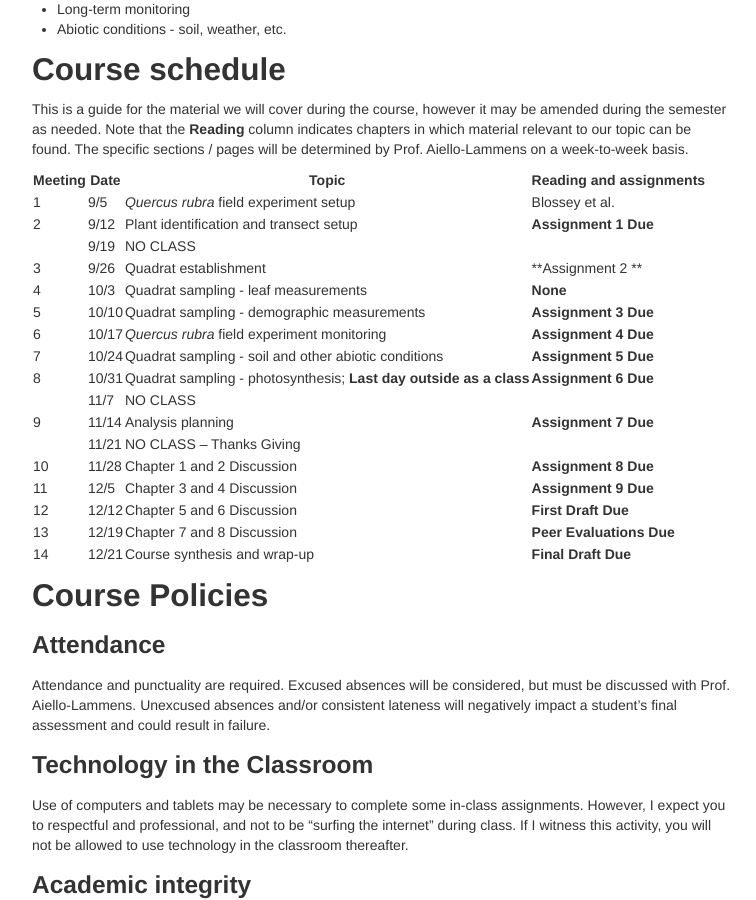
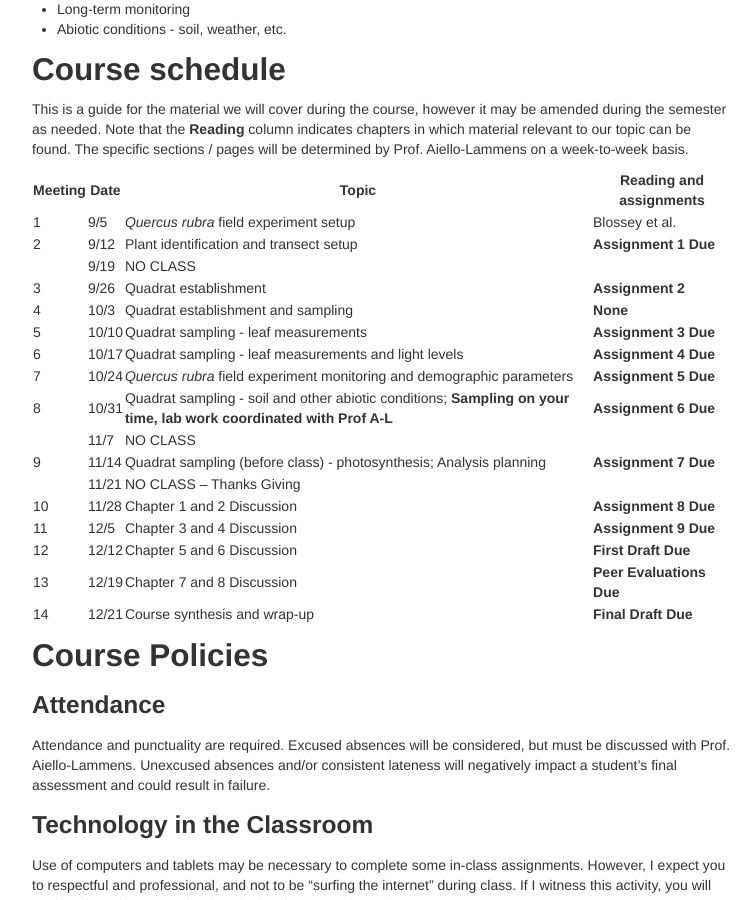
Before and after one commit to mlammens/ENS-511-Plant-Ecology, a Jekyll site: the page built from pages/syllabus.md, in a window 1280 px wide and 900 px high, scrolled down 2243 px. Shown: the whole window, without its empty margins (258-1014 px from the left). Built offline with Jekyll 4.4.1, drawn with Linux system fonts in a browser that asks for light colours.

Commit message:
Updates to the syllabus

```diff
--- a/pages/syllabus.md
+++ b/pages/syllabus.md
@@ -155,14 +155,14 @@ on a week-to-week basis.
 |1 |9/5 |*Quercus rubra* field experiment setup |Blossey et al.|
 |2 |9/12 |Plant identification and transect setup |**Assignment 1 Due**|
 | |9/19 |NO CLASS | |
-|3 |9/26 |Quadrat establishment |**Assignment 2 **|
-|4 |10/3 |Quadrat sampling - leaf measurements |**None**|
-|5 |10/10 |Quadrat sampling - demographic measurements |**Assignment 3 Due**|
-|6 |10/17 |*Quercus rubra* field experiment monitoring |**Assignment 4 Due** |
-|7 |10/24 |Quadrat sampling - soil and other abiotic conditions |**Assignment 5 Due**|
-|8 |10/31 |Quadrat sampling - photosynthesis;  **Last day outside as a class** |**Assignment 6 Due**|
+|3 |9/26 |Quadrat establishment |**Assignment 2**|
+|4 |10/3 |Quadrat establishment and sampling |**None**|
+|5 |10/10 |Quadrat sampling - leaf measurements |**Assignment 3 Due**|
+|6 |10/17 |Quadrat sampling - leaf measurements and light levels |**Assignment 4 Due** |
+|7 |10/24 |*Quercus rubra* field experiment monitoring and demographic parameters |**Assignment 5 Due**|
+|8 |10/31 |Quadrat sampling - soil and other abiotic conditions;  **Sampling on your time, lab work coordinated with Prof A-L** |**Assignment 6 Due**|
 | |11/7 |NO CLASS | |
-|9 |11/14 |Analysis planning |**Assignment 7 Due**|
+|9 |11/14 |Quadrat sampling (before class) - photosynthesis; Analysis planning |**Assignment 7 Due**|
 | |11/21 |NO CLASS – Thanks Giving ||
 |10 |11/28 |Chapter 1 and 2 Discussion |**Assignment 8 Due**|
 |11 |12/5 |Chapter 3 and 4 Discussion |**Assignment 9 Due**|
```
